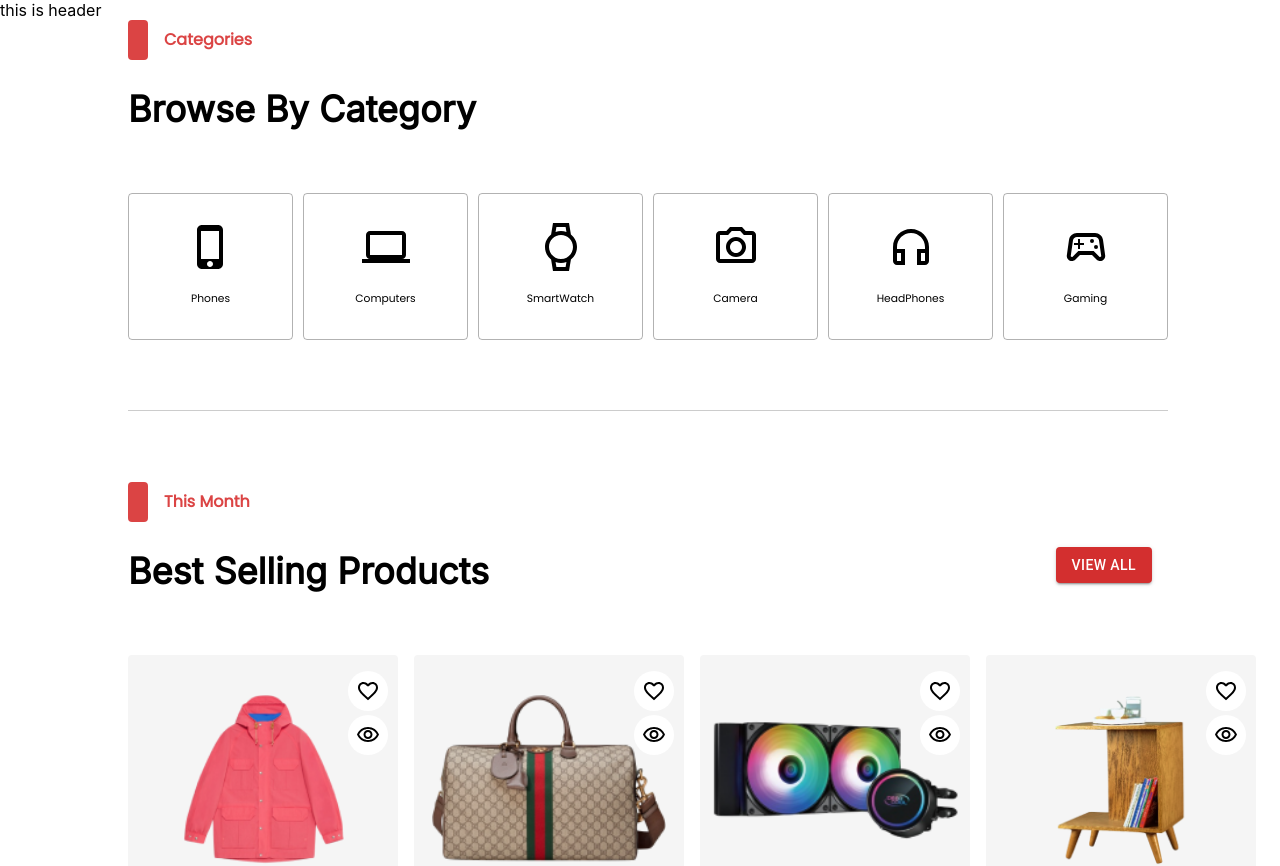
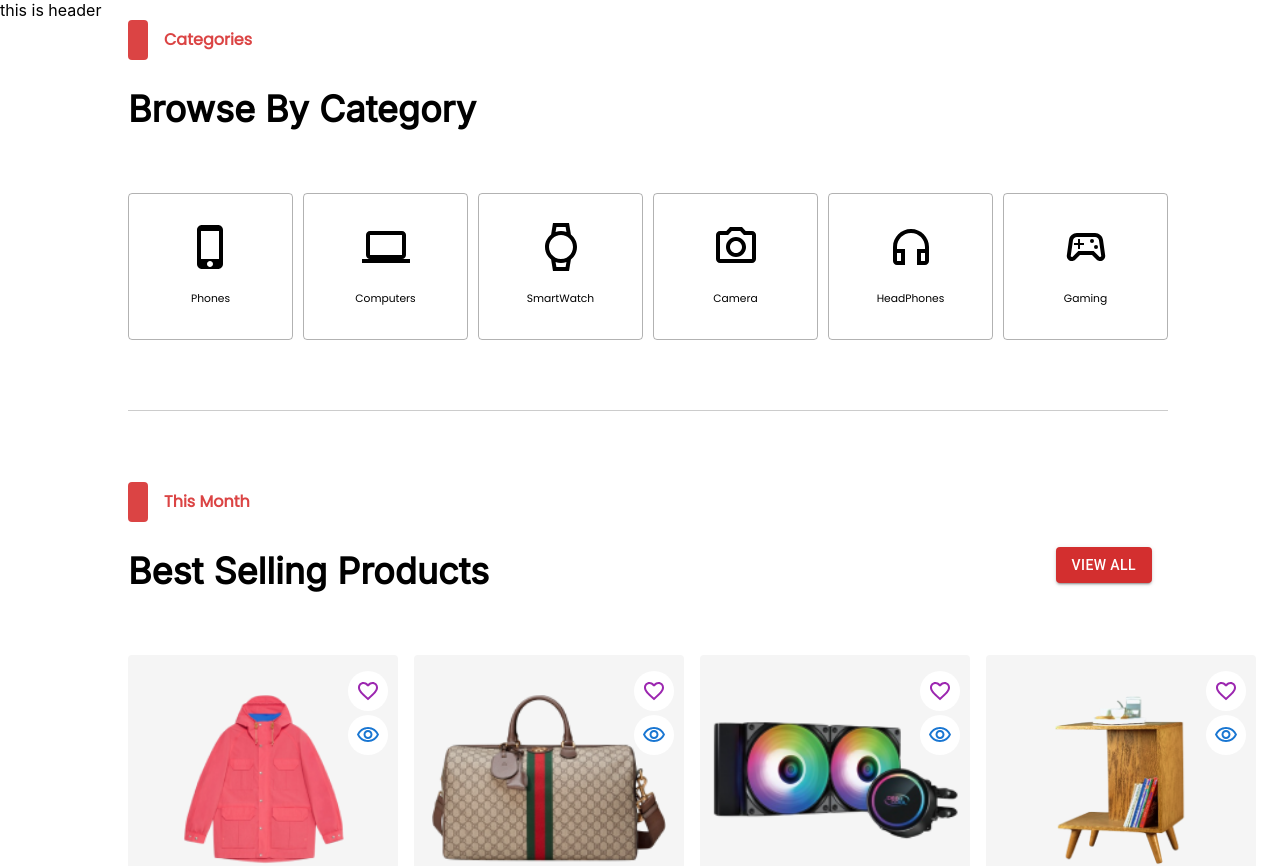
Before and after one commit to Momen-Odeh/E-commerce-GSG2023, a React (Create React App) app: page / in a window 1280 px wide. Shown: the top 866 px of the page. Built offline with nearby package versions, Linux system fonts and the light colour scheme; a web font is replaced by a local one.

Commit message:
fixed the product card after the merge

```diff
--- a/src/Components/ProductCard/index.js
+++ b/src/Components/ProductCard/index.js
@@ -11,6 +11,8 @@ import Container from "@mui/material/Container";
 import Description from "./Description.js"; //----------------> 3
 import Price from "./Price.js"; //----------------> 4
 import { createTheme } from "@mui/material";
+import IconButton from "@mui/material/IconButton";
+
 const theme = createTheme({
   CardTheme: {
     boxShadow: "none",
@@ -79,18 +81,18 @@ const ProductCard = (props) => {
             <Box sx={{ marginY: 0.5 }}>
               <Avatar sx={theme.IconBackgroundColor}>
                 {
-                  <Icon
-                    icon={<FavoriteBorderIcon style={{ color: "black" }} />}
-                  />
+                  <IconButton color="secondary" aria-label="add to favorite">
+                    <FavoriteBorderIcon />
+                  </IconButton>
                 }
               </Avatar>
             </Box>
             <Box>
               <Avatar sx={theme.IconBackgroundColor}>
                 {
-                  <Icon
-                    icon={<VisibilityOutlinedIcon style={{ color: "black" }} />}
-                  />
+                  <IconButton color="primary" aria-label="See preview">
+                    <VisibilityOutlinedIcon />
+                  </IconButton>
                 }
               </Avatar>
             </Box>
```
